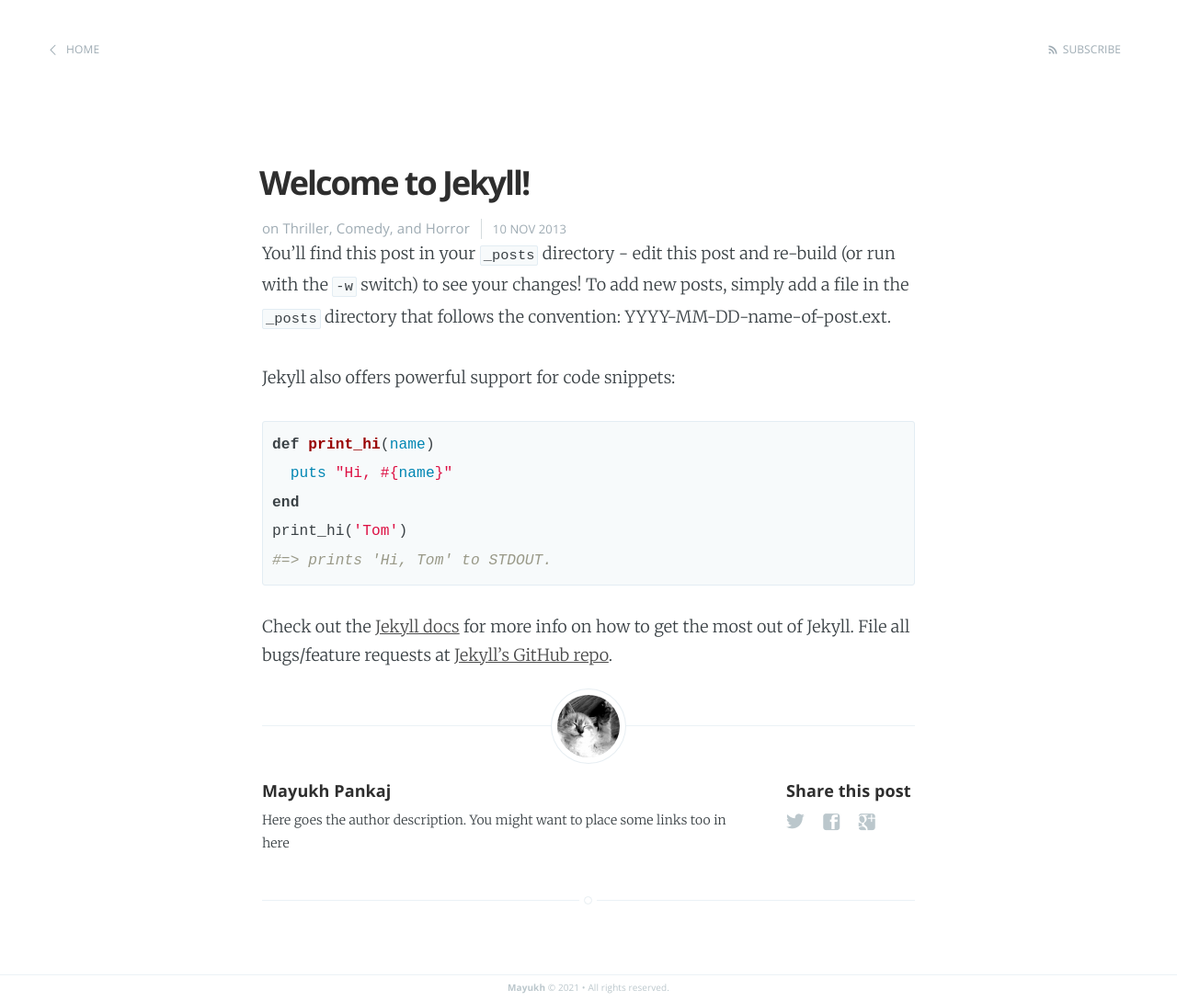
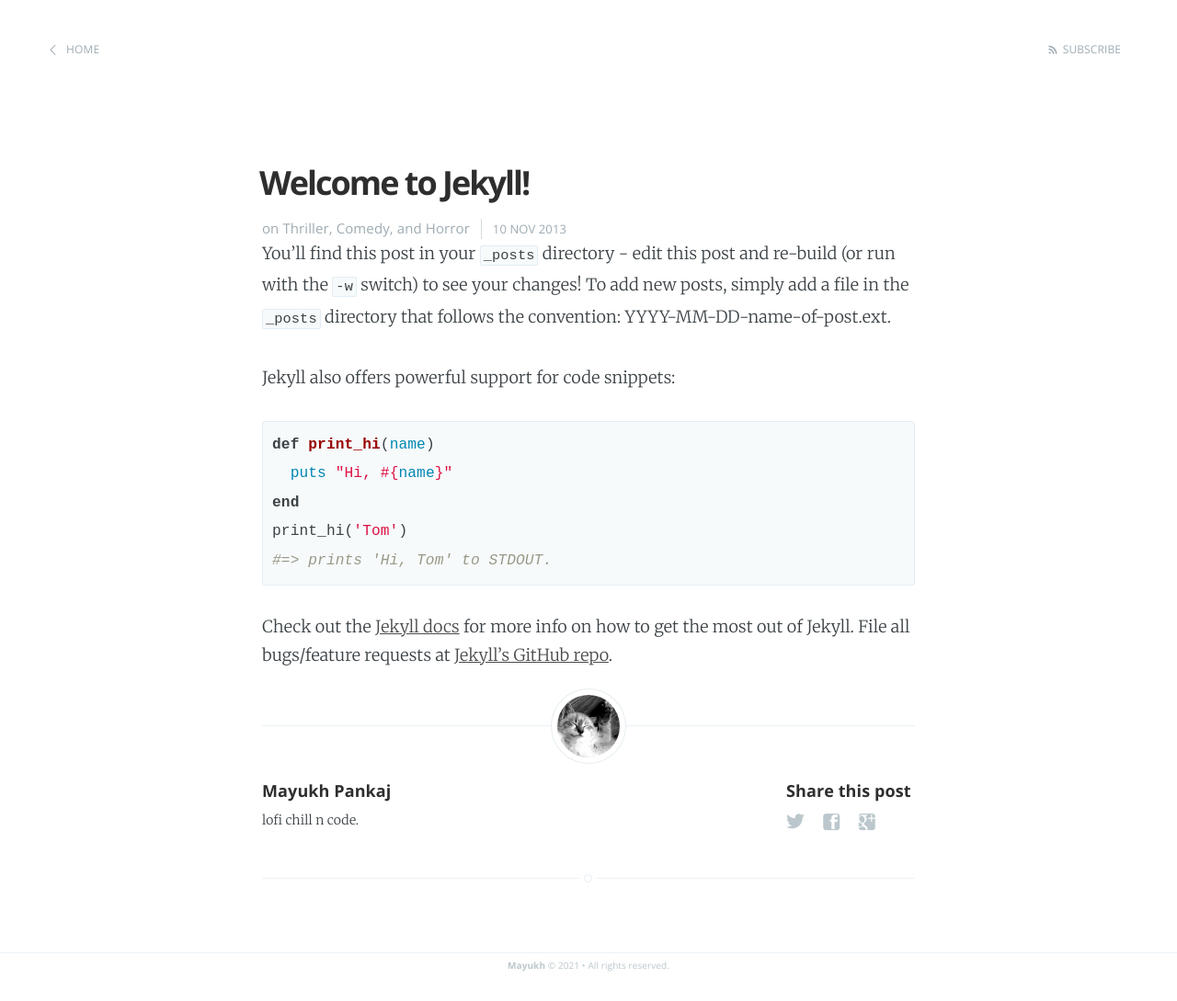
Before and after one commit to mayukhpankaj/blog, a Jekyll site: the page built from _posts/2013-11-10-welcome-to-jekyll.markdown, in a window 1280 px wide. Shown: the whole page at 92% size. Built offline with Jekyll 4.4.1, drawn with Linux system fonts in a browser that asks for light colours; after the commit the page ends 1064 px from its top, so only the background shows below that.

Commit message:
Update post.html

```diff
--- a/_layouts/post.html
+++ b/_layouts/post.html
@@ -72,7 +72,8 @@
                     <h4> {{ site.author }} </h4>
                     <!-- Author Bio -->
                     <p>
-                        Here goes the author description. You might want to place some links too in here
+                        lofi chill n code.
+
                     </p>
                 </section>
             {% endif %}
```
